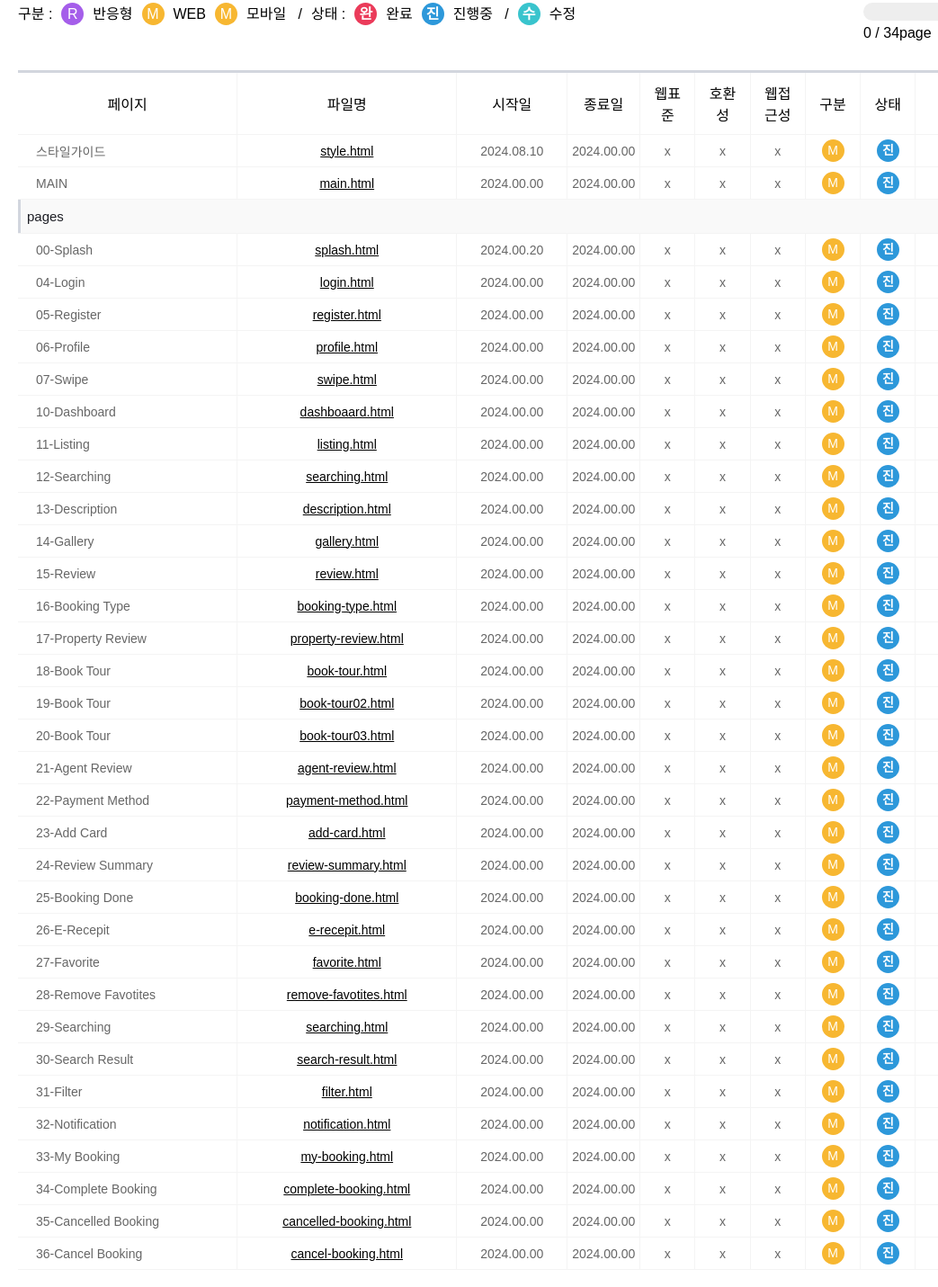
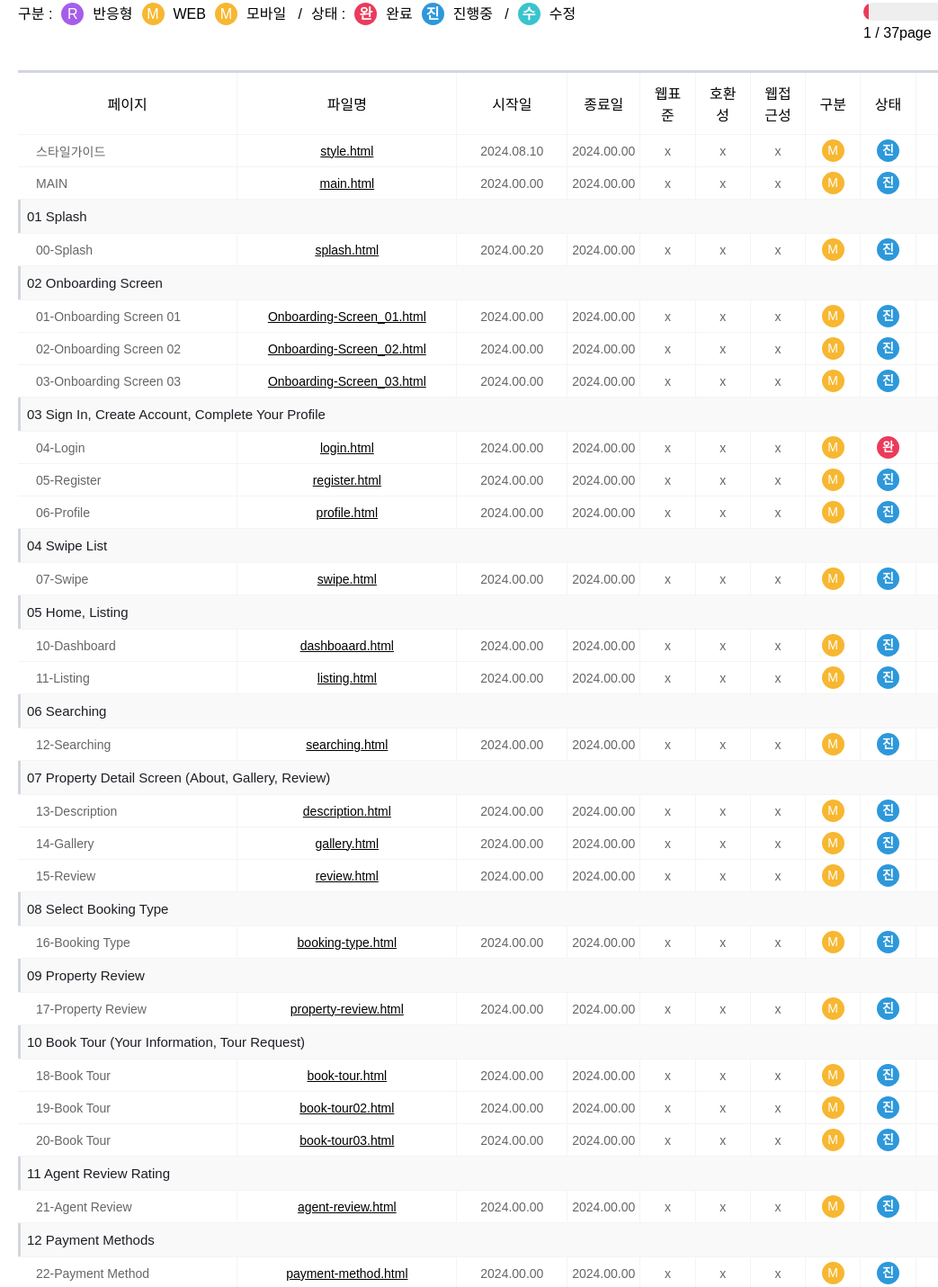
Before and after one commit to dnqls9875/scssproject-trip, a website: page index.html in a window 1280 px wide. Shown: the part 123-1554 px from the top of the page at 90% size, without its empty margins (0-1043 px from the left). Drawn offline with Linux system fonts and the light colour scheme.

Commit message:
index.html 구조변경

```diff
--- a/index.html
+++ b/index.html
@@ -78,7 +78,7 @@
               </td>
             </tr>
             <tr>
-              <td class="category" colspan="10">pages</td>
+              <td class="category" colspan="10">01 Splash</td>
             </tr>
             <tr class="list">
               <td>00-Splash</td>
@@ -94,6 +94,54 @@
                 <p class="t_em"></p>
               </td>
             </tr>
+            <tr>
+              <td class="category" colspan="10">02 Onboarding Screen</td>
+            </tr>
+            <tr class="list">
+              <td>01-Onboarding Screen 01</td>
+              <td><a href=".html" target="_blank">Onboarding-Screen_01.html</a></td>
+              <td>2024.00.00</td>
+              <td>2024.00.00</td>
+              <td>x</td>
+              <td>x</td>
+              <td>x</td>
+              <td><span class="state m"></span></td>
+              <td><span class="state ing"></span></td>
+              <td>
+                <p class="t_em"></p>
+              </td>
+            </tr>
+            <tr class="list">
+              <td>02-Onboarding Screen 02</td>
+              <td><a href=".html" target="_blank">Onboarding-Screen_02.html</a></td>
+              <td>2024.00.00</td>
+              <td>2024.00.00</td>
+              <td>x</td>
+              <td>x</td>
+              <td>x</td>
+              <td><span class="state m"></span></td>
+              <td><span class="state ing"></span></td>
+              <td>
+                <p class="t_em"></p>
+              </td>
+            </tr>
+            <tr class="list">
+              <td>03-Onboarding Screen 03</td>
+              <td><a href=".html" target="_blank">Onboarding-Screen_03.html</a></td>
+              <td>2024.00.00</td>
+              <td>2024.00.00</td>
+              <td>x</td>
+              <td>x</td>
+              <td>x</td>
+              <td><span class="state m"></span></td>
+              <td><span class="state ing"></span></td>
+              <td>
+                <p class="t_em"></p>
+              </td>
+            </tr>
+            <tr>
+              <td class="category" colspan="10">03 Sign In, Create Account, Complete Your Profile</td>
+            </tr>
             <tr class="list">
               <td>04-Login</td>
               <td><a href="./pages/login.html" target="_blank">login.html</a></td>
@@ -103,7 +151,7 @@
               <td>x</td>
               <td>x</td>
               <td><span class="state m"></span></td>
-              <td><span class="state ing"></span></td>
+              <td><span class="state end"></span></td>
               <td>
                 <p class="t_em"></p>
               </td>
@@ -136,6 +184,9 @@
                 <p class="t_em"></p>
               </td>
             </tr>
+            <tr>
+              <td class="category" colspan="10">04 Swipe List</td>
+            </tr>
             <!-- 작업 x -->
             <tr class="list">
               <td>07-Swipe</td>
@@ -150,6 +201,9 @@
               <td>
                 <p class="t_em"></p>
               </td>
+            </tr>
+            <tr>
+              <td class="category" colspan="10">05 Home, Listing</td>
             </tr>
             <!-- 작업 x -->
             <tr class="list">
@@ -180,6 +234,9 @@
                 <p class="t_em"></p>
               </td>
             </tr>
+            <tr>
+              <td class="category" colspan="10">06 Searching</td>
+            </tr>
             <!-- 작업 x -->
             <tr class="list">
               <td>12-Searching</td>
@@ -194,6 +251,9 @@
               <td>
                 <p class="t_em"></p>
               </td>
+            </tr>
+            <tr>
+              <td class="category" colspan="10">07 Property Detail Screen (About, Gallery, Review)</td>
             </tr>
             <tr class="list">
               <td>13-Description</td>
@@ -237,6 +297,9 @@
                 <p class="t_em"></p>
               </td>
             </tr>
+            <tr>
+              <td class="category" colspan="10">08 Select Booking Type</td>
+            </tr>
             <tr class="list">
               <td>16-Booking Type</td>
               <td><a href=".html" target="_blank">booking-type.html</a></td>
@@ -251,6 +314,9 @@
                 <p class="t_em"></p>
               </td>
             </tr>
+            <tr>
+              <td class="category" colspan="10">09 Property Review</td>
+            </tr>
             <tr class="list">
               <td>17-Property Review</td>
               <td><a href=".html" target="_blank">property-review.html</a></td>
@@ -264,6 +330,9 @@
               <td>
                 <p class="t_em"></p>
               </td>
+            </tr>
+            <tr>
+              <td class="category" colspan="10">10 Book Tour (Your Information, Tour Request)</td>
             </tr>
             <tr class="list">
               <td>18-Book Tour</td>
@@ -307,6 +376,9 @@
                 <p class="t_em"></p>
               </td>
             </tr>
+            <tr>
+              <td class="category" colspan="10">11 Agent Review Rating</td>
+            </tr>
             <tr class="list">
               <td>21-Agent Review</td>
               <td><a href=".html" target="_blank">agent-review.html</a></td>
@@ -320,6 +392,9 @@
               <td>
                 <p class="t_em"></p>
               </td>
+            </tr>
+            <tr>
+              <td class="category" colspan="10">12 Payment Methods</td>
             </tr>
             <tr class="list">
               <td>22-Payment Method</td>
@@ -391,6 +466,9 @@
                 <p class="t_em"></p>
               </td>
             </tr>
+            <tr>
+              <td class="category" colspan="10">13 Favourite</td>
+            </tr>
             <tr class="list">
               <td>27-Favorite</td>
               <td><a href=".html" target="_blank">favorite.html</a></td>
@@ -418,6 +496,9 @@
               <td>
                 <p class="t_em"></p>
               </td>
+            </tr>
+            <tr>
+              <td class="category" colspan="10">14 Search, Filter</td>
             </tr>
             <tr class="list">
               <td>29-Searching</td>
@@ -461,6 +542,9 @@
                 <p class="t_em"></p>
               </td>
             </tr>
+            <tr>
+              <td class="category" colspan="10">15 Notification</td>
+            </tr>
             <tr class="list">
               <td>32-Notification</td>
               <td><a href=".html" target="_blank">notification.html</a></td>
@@ -474,6 +558,9 @@
               <td>
                 <p class="t_em"></p>
               </td>
+            </tr>
+            <tr>
+              <td class="category" colspan="10">16 My Bookings (Upcoming, Completed, Cancelled)</td>
             </tr>
             <tr class="list">
               <td>33-My Booking</td>
@@ -516,6 +603,9 @@
               <td>
                 <p class="t_em"></p>
               </td>
+            </tr>
+            <tr>
+              <td class="category" colspan="10">17 Cancel Booking</td>
             </tr>
             <tr class="list">
               <td>36-Cancel Booking</td>
```
